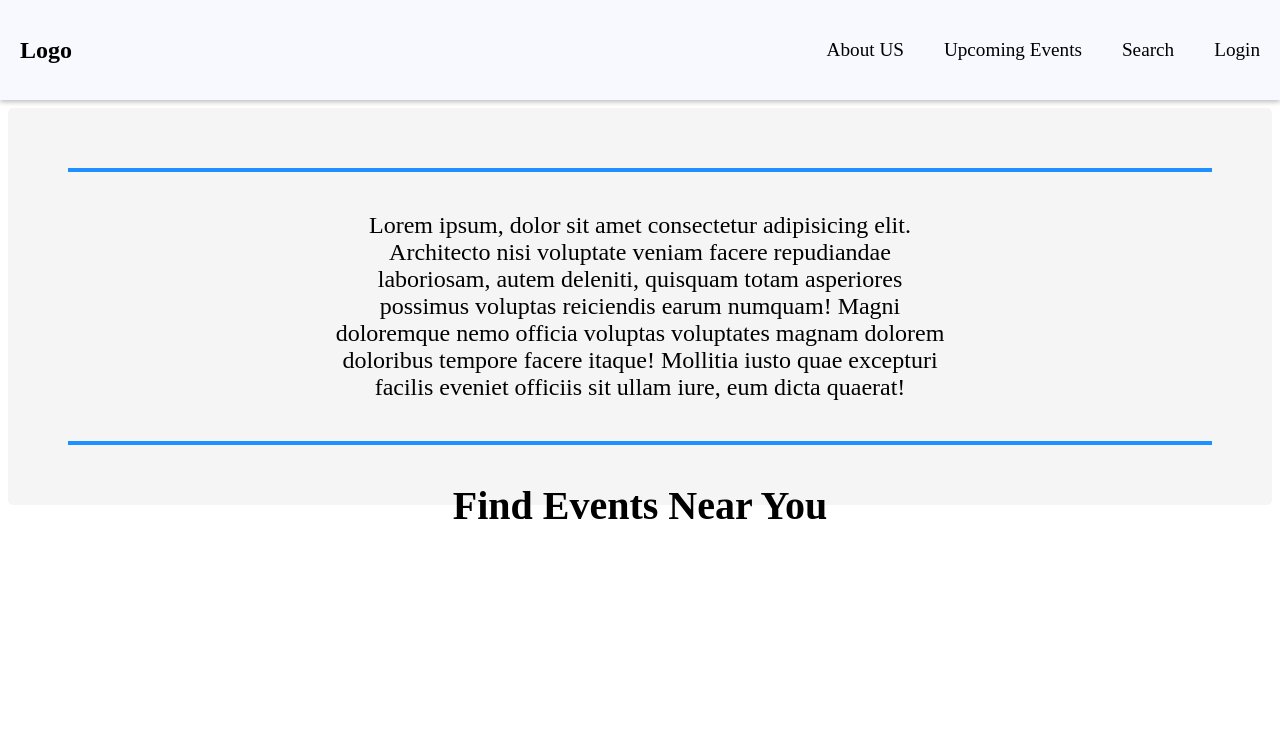
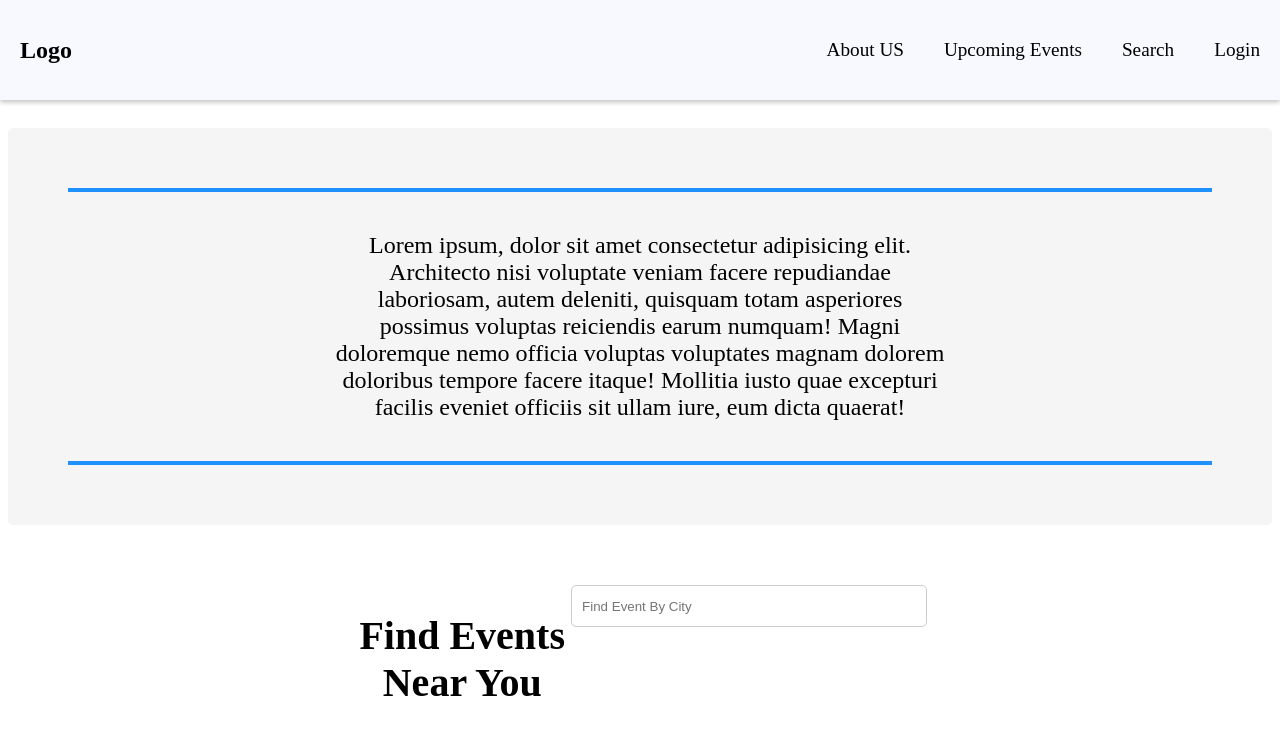
Before and after one commit to Domains18/Tech-events, a React (Vite) app in the folder front/: page / in a window 1280 px wide. Shown: the top 734 px of the page. Built offline with nearby package versions, Linux system fonts and the light colour scheme.

Commit message:
events
Signed-off-by: Domains18 <gibsonsgibson88@gmail.com>

```diff
--- a/front/src/Views/FindEvents/FindEvents.js
+++ b/front/src/Views/FindEvents/FindEvents.js
@@ -3,8 +3,9 @@ import './FindEvents.scss'
 const FindEvents = () => {
   return (
     <div className='findevents'>
-      <div>
+      <div className='findevents'>
         <h1>Find Events Near You</h1>
+        <input type="text"  placeholder='Find Event By City'/>
       </div>
     </div>
   )
--- a/front/src/Views/FindEvents/FindEvents.scss
+++ b/front/src/Views/FindEvents/FindEvents.scss
@@ -1,6 +1,8 @@
 .findevents{
     position: relative;
-    top: 50px;
+    top: 90px;
+    display: flex;
+    justify-content: center;
 
     h1{
         font-size: 2.5rem;
@@ -8,4 +10,13 @@
         text-align: center;
         margin-bottom: 20px;
     }
+    input{
+        width: 100%;
+        height: 40px;
+        border: 1px solid #ccc;
+        border-radius: 5px;
+        padding: 0 10px;
+        margin-bottom: 20px;
+
+    }
 }
--- a/front/src/Views/Hero/Hero.scss
+++ b/front/src/Views/Hero/Hero.scss
@@ -3,7 +3,7 @@
     background-color: #f5f5f5;
     border-radius: 5px;
     position: relative;
-    top: 100px;
+    top: 120px;
 
     hr{
         border: 2px solid #1e90ff;
```
Also changed, not shown: front/src/Views/Filter/Filter.js (added), front/src/Views/Filter/Filter.scss (added), front/src/Views/Search/Search.scss (added).
